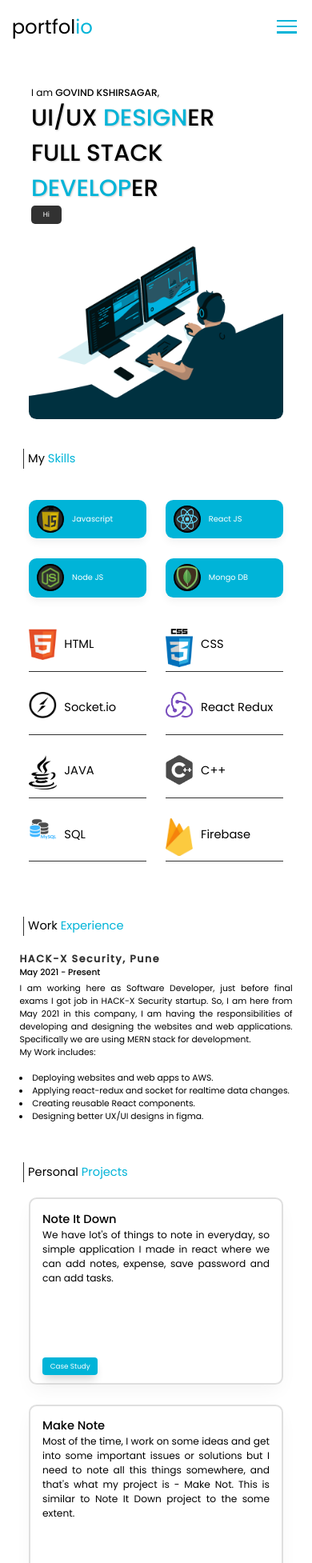
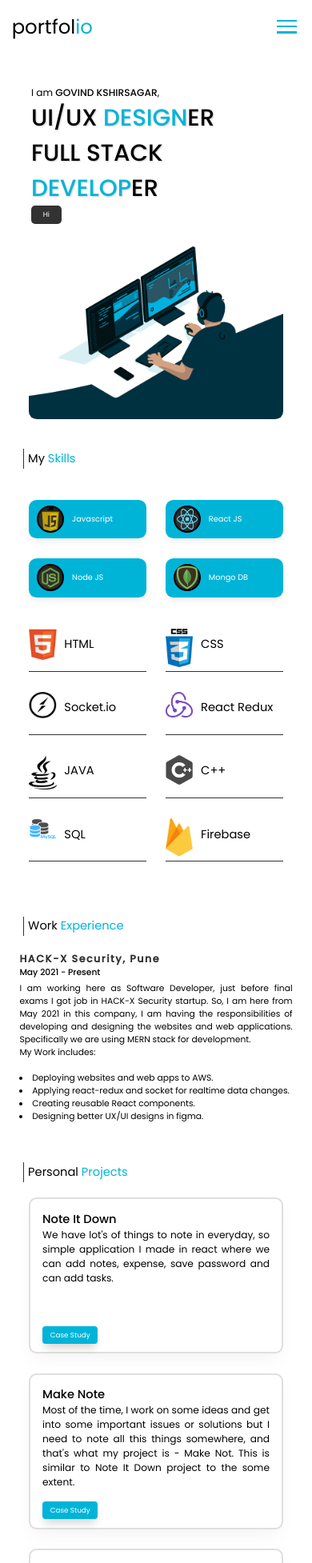
Before and after one commit to Kshirsagar-Govind/the-portfolio, a React (Create React App) app: page / in a window 390 px wide. Shown: the top 1954 px of the page at 80% size. Built offline with nearby package versions, Linux system fonts and the light colour scheme.

Commit message:
card height adjusted

```diff
--- a/src/Components/CSS/my-work-style.css
+++ b/src/Components/CSS/my-work-style.css
@@ -83,6 +83,7 @@ html {
     /* width: 0rem; */
     max-height: fit-content;
     border: 2px solid #32323227;
+
     border-radius: 2rem;
     z-index: 20;
     padding: 3rem;
@@ -228,7 +229,7 @@ html {
   .work-section .work-card-container {
     box-shadow: 0rem 2rem 5rem -1rem rgba(0, 0, 0, 0.05);
     width: 65rem;
-    height: 48rem;
+    height: 40rem;
     border: 2px solid #32323227;
     border-radius: 2rem;
     z-index: 20;
--- a/src/Components/MyWorkPage.jsx
+++ b/src/Components/MyWorkPage.jsx
@@ -122,7 +122,9 @@ function MyWork() {
           </div>
           <div className="hr-line" />
           <div className="resume-btn">
-            <button onClick={() => newTabLink(1)}>RESUME</button>
+            <button style={{ cursor: "pointer" }} onClick={() => newTabLink(1)}>
+              RESUME
+            </button>
           </div>
         </div>
       </div>
```
